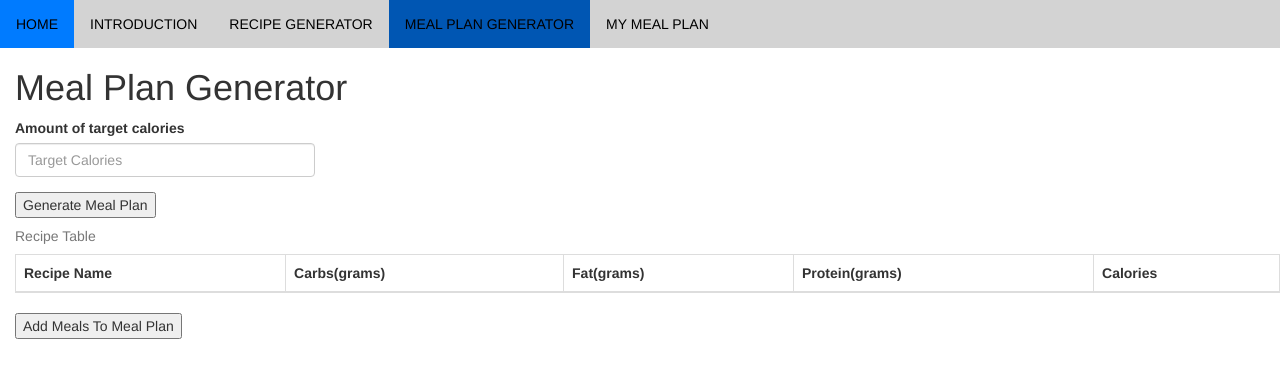
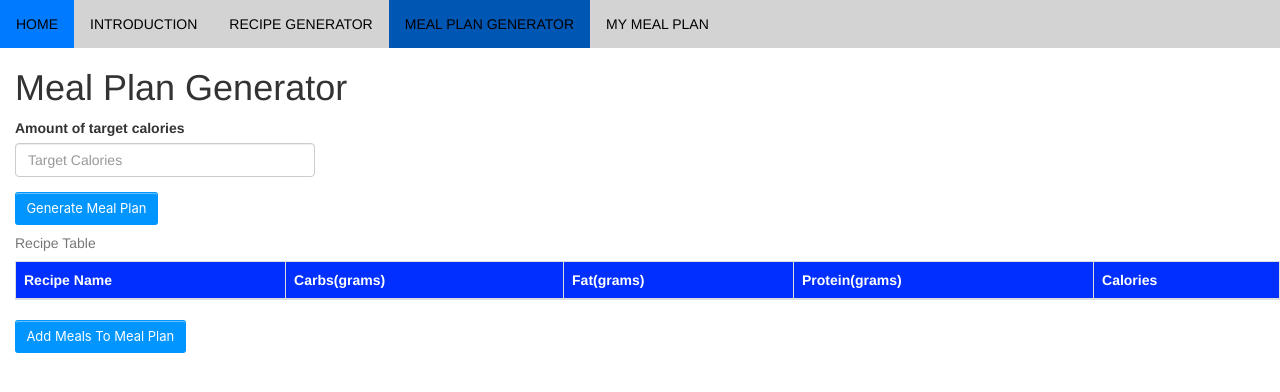
Before and after one commit to Nick5928/final_project, a Python web app: template templates/plan.html in a window 1280 px wide. Shown: the top 392 px of the page. Run offline with Jinja, Linux system fonts and the light colour scheme; the template is opened without the code that fills it, so the values that code supplies are empty; some libraries are stand-ins or nearby versions.

Commit message:
Update base.css

```diff
--- a/static/css/base.css
+++ b/static/css/base.css
@@ -33,3 +33,62 @@
     background-color: #0056b3;
     text-decoration: none;
 }
+
+.button {
+    background-color: #0095ff;
+    border: 1px solid transparent;
+    border-radius: 3px;
+    box-shadow: rgba(255, 255, 255, .4) 0 1px 0 0 inset;
+    box-sizing: border-box;
+    color: #fff;
+    cursor: pointer;
+    display: inline-block;
+    font-family: -apple-system,system-ui,"Segoe UI","Liberation Sans",sans-serif;
+    font-size: 13px;
+    font-weight: 400;
+    line-height: 1.15385;
+    margin: 0;
+    outline: none;
+    padding: 8px .8em;
+    position: relative;
+    text-align: center;
+    text-decoration: none;
+    user-select: none;
+    -webkit-user-select: none;
+    touch-action: manipulation;
+    vertical-align: baseline;
+    white-space: nowrap;
+}
+
+.button:hover,
+.button:focus {
+    background-color: #07c;
+}
+
+.button:focus {
+    box-shadow: 0 0 0 4px rgba(0, 149, 255, .15);
+}
+
+.button:active {
+    background-color: #0064bd;
+    box-shadow: none;
+}
+
+table {
+    width: 800px;
+    border-collapse: collapse;
+    overflow: hidden;
+}
+
+td {
+    padding: 15px;
+    background-color: rgba(255,255,255,0.2);
+    color: black;
+}
+
+th {
+    padding: 15px;
+    text-align: left;
+    background-color: #002fff;
+    color: white;
+}
```
